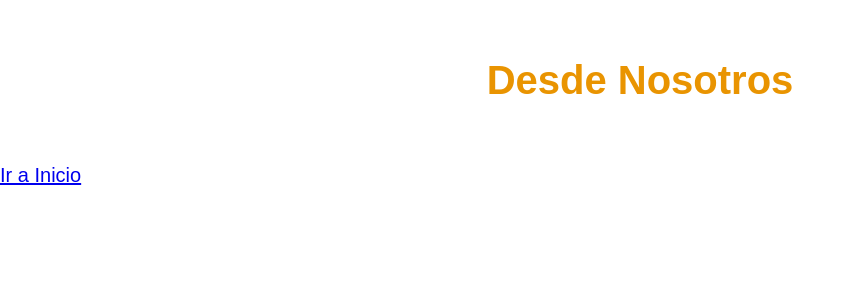
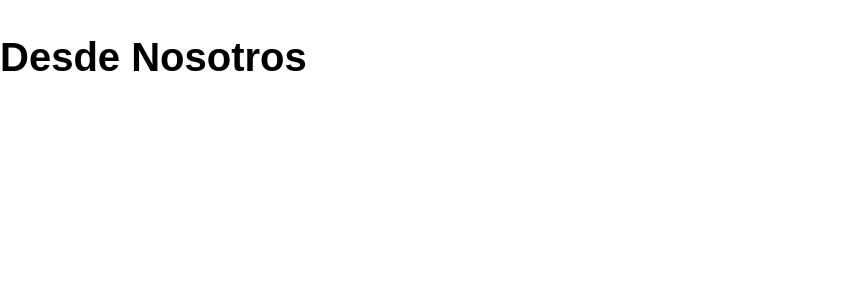
Before and after one commit to HectorCode8/guitar_app, a Next.js app: page /nosotros in a window 1280 px wide. Shown: the top 300 px of the page, without its empty margins (0-855 px from the left). Built offline with nearby package versions, Linux system fonts and the light colour scheme.

Commit message:
Creating new file Main Layout

```diff
--- /dev/null
+++ b/components/Layout.js
@@ -0,0 +1,22 @@
+import React from 'react'
+import Head from 'next/head'
+
+
+
+const Layout = ({children, pagina}) => {
+  return (
+    <div>
+        <Head>
+            <title>Guitar App - {pagina}</title>
+            <meta
+                name="description"
+                content="Sitio Web de venta de guitarras" />
+        </Head>
+
+
+        {children}
+    </div>
+  )
+}
+
+export default Layout
--- a/pages/nosotros.js
+++ b/pages/nosotros.js
@@ -1,20 +1,16 @@
 import React from 'react'
 import Link from 'next/link'
 import Head from 'next/head'
+import Layout from '../components/Layout'
 
 
 const Nosotros = () => {
   return (
-    <div>
-        <Head>
-            <title>Guitar App - Nosotros</title>
-            <meta name="description" content="Generated by create next app" />
-            <link rel="icon" href="/favicon.ico" />
-      </Head>
-        <h1 className="heading">Desde Nosotros</h1>
-
-        <Link href="/ ">Ir a Inicio</Link>
-    </div>
+    <Layout
+        pagina='Nosotros'
+    >
+        <h1>Desde Nosotros</h1>
+    </Layout>
   )
 }
 
```
Also changed, not shown: pages/index.js (+7 -9 lines).
